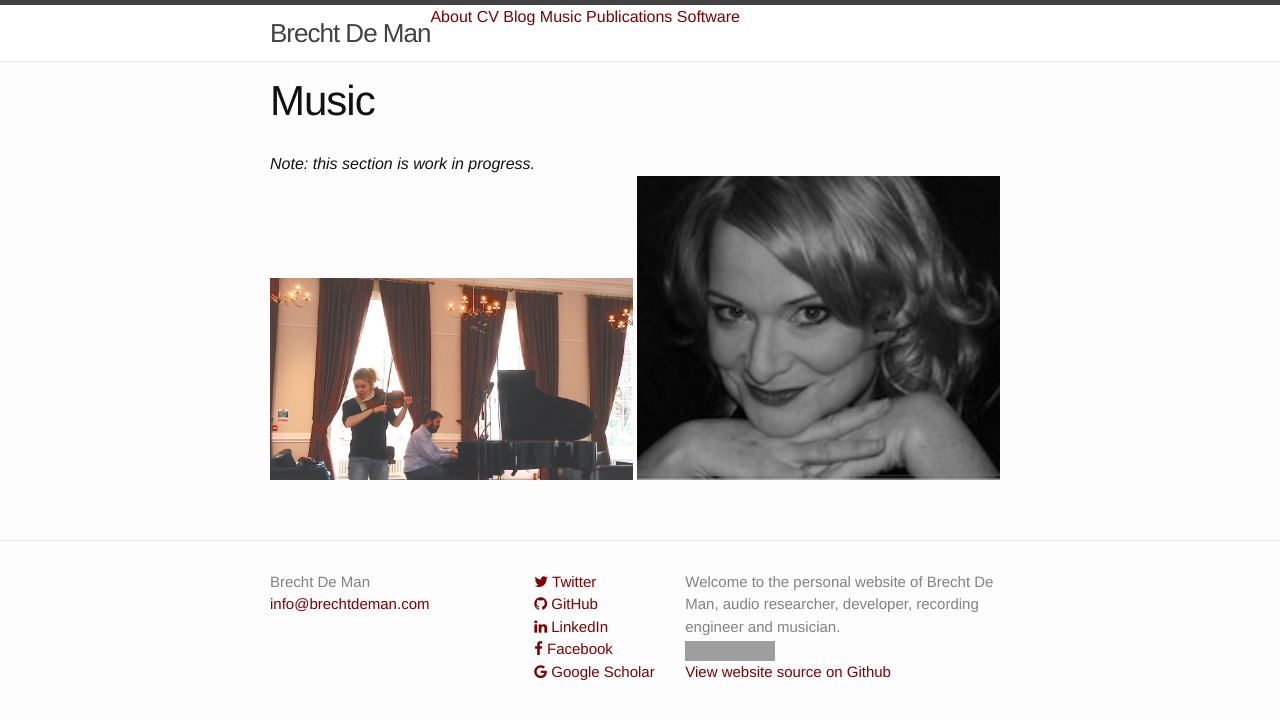
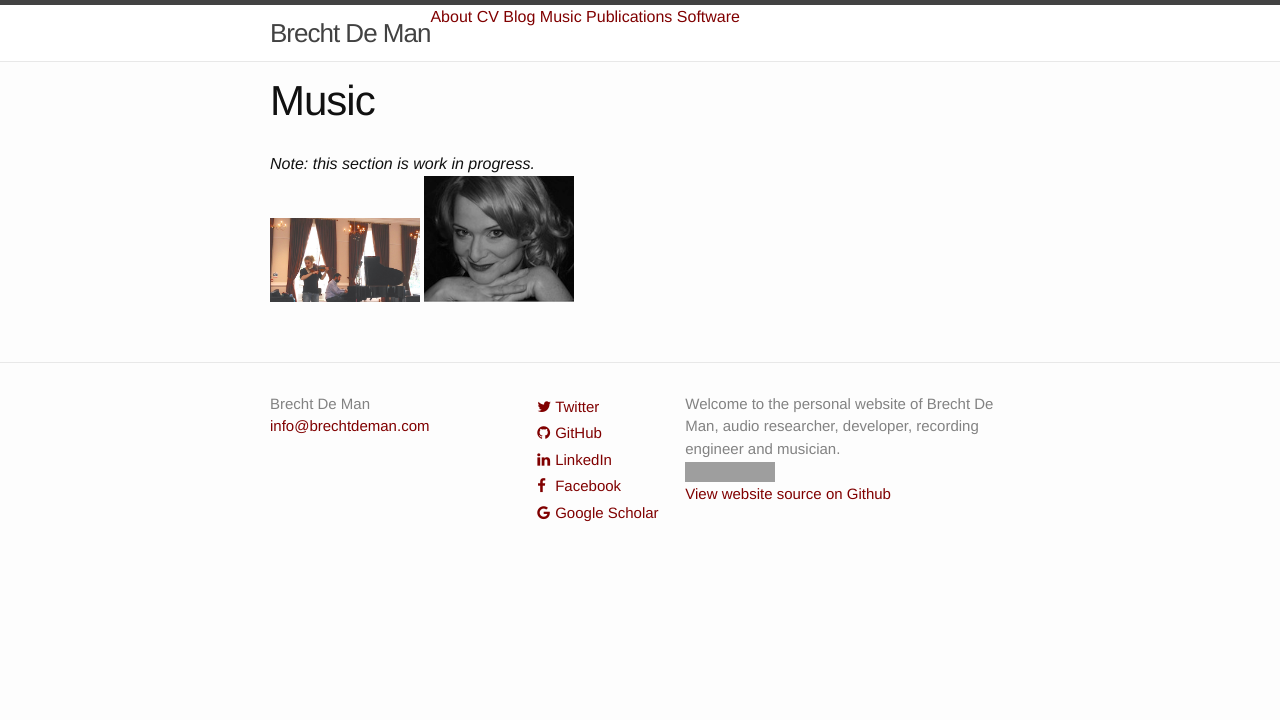
Before and after one commit to BrechtDeMan/BrechtDeMan.github.io, a Jekyll site: the page built from music.html, in a window 1280 px wide. Shown: the top 720 px of the page. Built offline with Jekyll 4.4.1, drawn with Linux system fonts in a browser that asks for light colours; nearby versions of some CDN libraries; grey boxes are pictures that could not be loaded.

Commit message:
Social media icons and text aligned; music and software smaller pictures

```diff
--- a/_includes/footer.html
+++ b/_includes/footer.html
@@ -11,47 +11,82 @@
       </div>
 
       <div class="footer-col footer-col-2">
-        <ul class="social-media-list">
+        <table>
           {% if site.twitter_username %}
-            <li>
+            <tr>
+              <td>
                 <a href="https://twitter.com/{{ site.twitter_username }}">
-                <i class="fa fa-twitter"></i> Twitter
+                  <i class="fa fa-twitter"></i>
                 </a>
-            </li>
+              </td>
+              <td>
+                <a href="https://twitter.com/{{ site.twitter_username }}">
+                  Twitter
+                </a>
+              </td>
+            </tr>
           {% endif %}
 
           {% if site.github_username %}
-            <li>
+              <tr>
+                <td>
                   <a href="https://github.com/{{ site.github_username }}">
-                <i class="fa fa-github"></i> GitHub
+                    <i class="fa fa-github"></i>
                   </a>
-            </li>
+                </td>
+                <td>
+                  <a href="https://github.com/{{ site.github_username }}">
+                    GitHub
+                  </a>
+                </td>
+              </tr>
           {% endif %}
 
           {% if site.linkedin_username %}
-            <li>
+              <tr>
+                <td>
                   <a href="https://linkedin.com/in/{{ site.linkedin_username }}">
-                <i class="fa fa-linkedin"></i> LinkedIn
+                    <i class="fa fa-linkedin"></i>
                   </a>
-            </li>
+                </td>
+                <td>
+                  <a href="https://linkedin.com/in/{{ site.linkedin_username }}">
+                    LinkedIn
+                  </a>
+                </td>
+              </tr>
           {% endif %}
 
           {% if site.facebook_username %}
-            <li>
+              <tr>
+                <td>
                   <a href="https://www.facebook.com/{{ site.facebook_username }}">
-                <i class="fa fa-facebook"></i> Facebook
+                    <i class="fa fa-facebook"></i>
                   </a>
-            </li>
+                </td>
+                <td>
+                  <a href="https://www.facebook.com/{{ site.facebook_username }}">
+                    Facebook
+                  </a>
+                </td>
+              </tr>
           {% endif %}
 
           {% if site.scholar_username %}
-            <li>
+              <tr>
+                <td>
                   <a href="https://scholar.google.com/citations?user={{ site.scholar_username }}">
-                <i class="fa fa-google"></i> Google Scholar
+                    <i class="fa fa-google"></i>
                   </a>
-            </li>
+                </td>
+                <td>
+                  <a href="https://scholar.google.com/citations?user={{ site.scholar_username }}">
+                    Google Scholar
+                  </a>
+                </td>
+              </tr>
           {% endif %}
-        </ul>
+        </table>
       </div>
 
       <div class="footer-col footer-col-3">
--- a/music.html
+++ b/music.html
@@ -10,8 +10,8 @@ redirect_from:
 
 {% for project in site.music %}
 	{% if project.webpage && project.image%}
-        <a class="hovertext" href="{{ project.webpage }}" title="{{ project.name }}"><img class="hover" src="{{ project.image }}" alt="{{ project.name }}" width="49%" /></a>
+        <a class="hovertext" href="{{ project.webpage }}" title="{{ project.name }}"><img class="hover" src="{{ project.image }}" alt="{{ project.name }}" width="150px" /></a>
     {% elsif project.image %}
-        <a class="hovertext" href="#" title="{{ project.name }}"><img class="hover" src="{{ project.image }}" alt="{{ project.name }}" width="49%" /></a>
+        <a class="hovertext" href="#" title="{{ project.name }}"><img class="hover" src="{{ project.image }}" alt="{{ project.name }}" width="150px" /></a>
     {% endif %}
 {% endfor %}
--- a/software.html
+++ b/software.html
@@ -10,6 +10,6 @@ redirect_from:
 
 {% for project in site.software %}
 	{% if project.projecturl && project.image%}
-        <a class="hovertext" href="{{ project.projecturl }}" title="{{ project.name }}"><img class="hover" src="{{ project.image }}" alt="{{ project.name }}" width="49%" /></a>
+        <a class="hovertext" href="{{ project.projecturl }}" title="{{ project.name }}"><img class="hover" src="{{ project.image }}" alt="{{ project.name }}" width="150px" /></a>
     {% endif %}
 {% endfor %}
```
Lines whose indentation alone changed are shown as unchanged.
